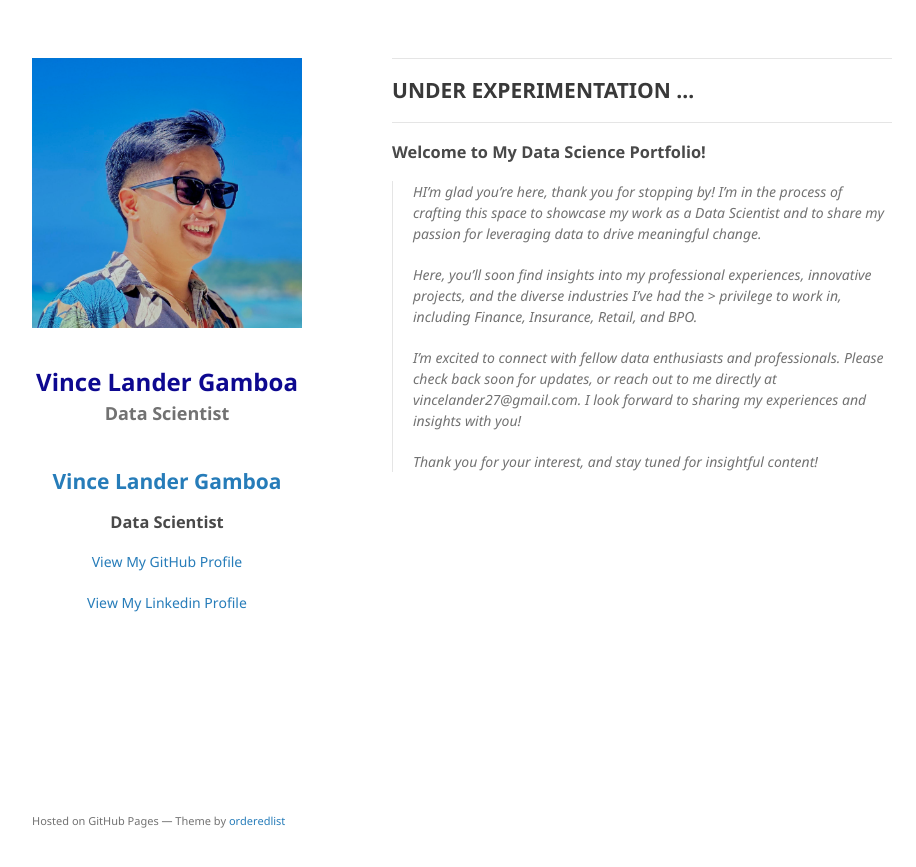
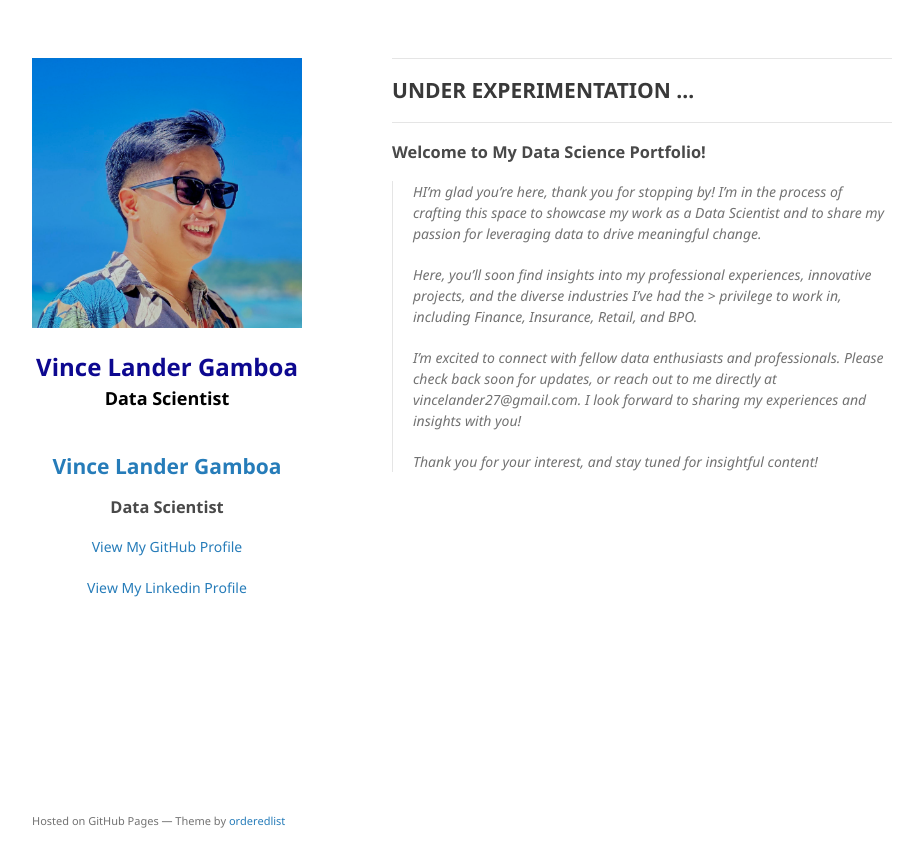
Before and after one commit to vincelander/vincelander.github.io, a Jekyll site: the page built from index.md, in a window 1280 px wide. Shown: the top 867 px of the page, without its empty margins (178-1094 px from the left). Built offline with Jekyll 4.4.1, drawn with Linux system fonts in a browser that asks for light colours.

Commit message:
update view and details

```diff
--- a/_layouts/default.html
+++ b/_layouts/default.html
@@ -18,12 +18,12 @@
         {% if site.logo %}
           <img src="{{site.logo | relative_url}}" alt="Logo" class="center" />
         {% endif %}
+        <br>
         <p style="text-align:center;">
           <font size="5" color="#0D0890">
-            <br>
             <b>Vince Lander Gamboa</b>
           </font>
-          <font size="4">
+          <font size="4" color="#000000">
             <b>Data Scientist</b>
           </font>
         </p>
```
